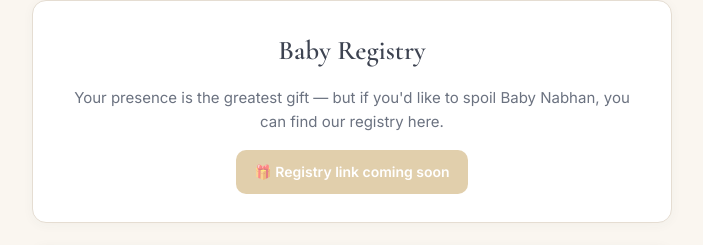
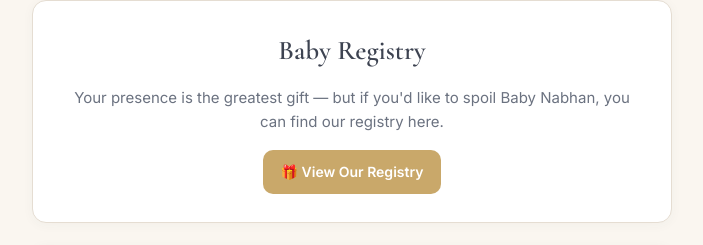
Before and after one commit to Pnabhan/baby-nabhan-shower, a plain HTML site: page index.html in a window 1280 px wide. Shown: the part 752-997 px from the top of the page, without its empty margins (288-991 px from the left). Drawn offline with nearby package versions, Linux system fonts and the light colour scheme.

Commit message:
Add Babylist registry URL
Co-Authored-By: Claude Fable 5 <noreply@anthropic.com>

```diff
--- a/index.html
+++ b/index.html
@@ -258,7 +258,7 @@ const CONFIG = {
   // Google Apps Script Web App URL (receives RSVP submissions)
   SCRIPT_URL: "https://script.google.com/macros/s/AKfycbxc16IJOdTyc89GX-B4tJMYveDbfi06qJYh4VQaQYzPh9xsxi-D4VFisZuZsEzg_jM4BQ/exec",
   // Baby registry link
-  REGISTRY_URL: "",
+  REGISTRY_URL: "https://my.babylist.com/odetteandpeter",
 };
 
 /* ---------- Event constants ---------- */
```
